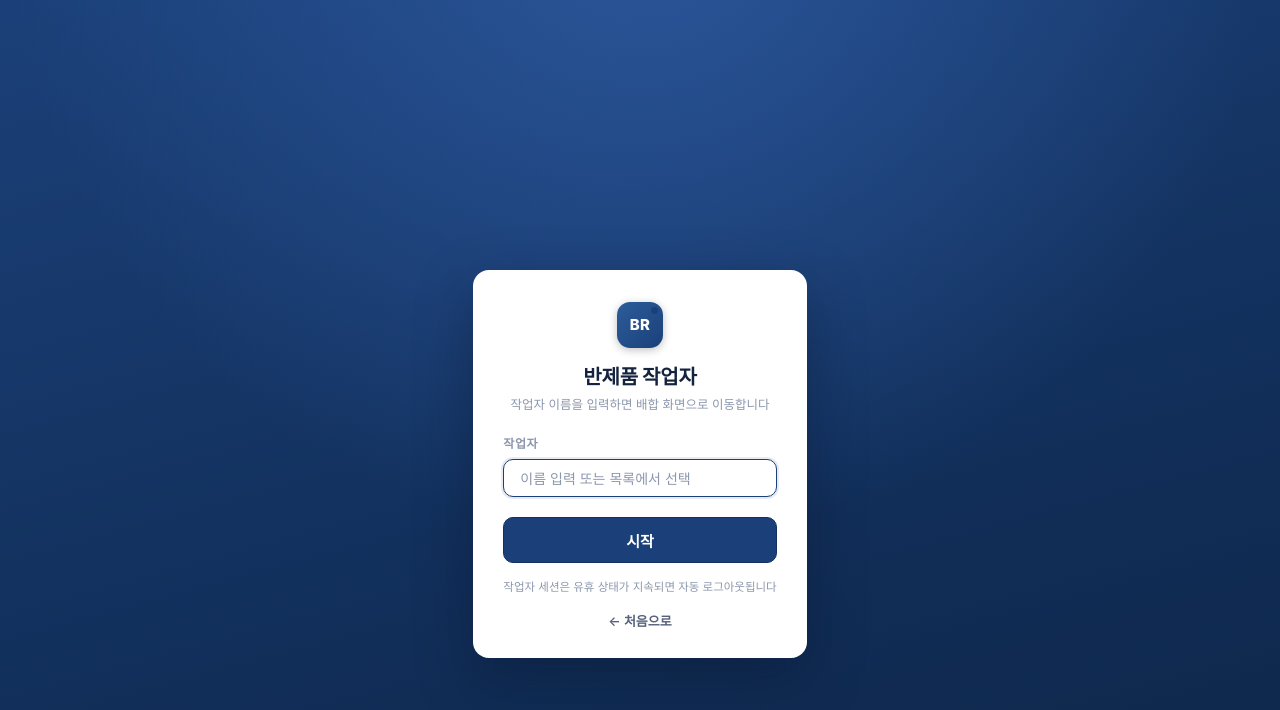
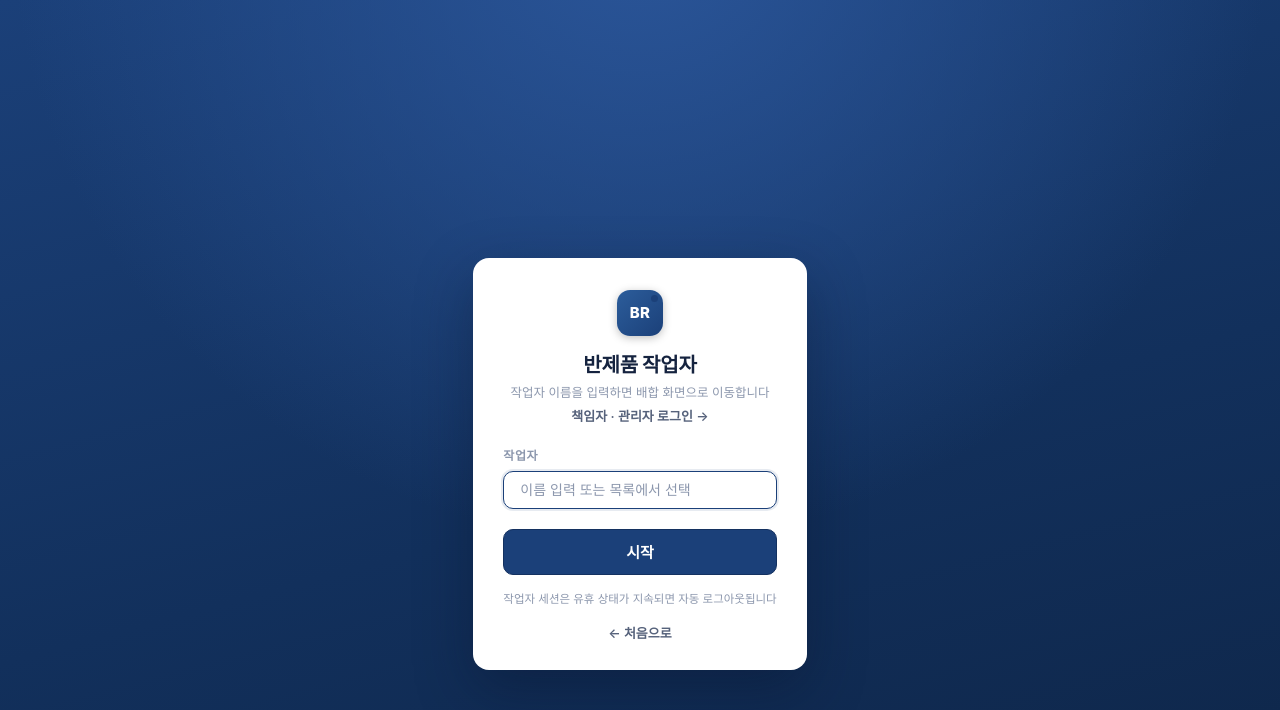
Before and after one commit to ykh00046/IRMS, a Python web app: template templates/blend_login.html in a window 1280 px wide. Shown: the top 710 px of the page. Run offline with Jinja, Linux system fonts and the light colour scheme; the template is opened without the code that fills it, so the values that code supplies are empty; some web fonts are replaced.

Commit message:
feat(blend): manager login link on the worker entry screen
반제품 작업자 화면(/blend/login)에 '책임자 · 관리자 로그인 →' 링크 추가 — 책임자가
현장 단말에서 이름 입력 없이 바로 관리 로그인으로 진입. 이름 입력이 자동 포커스되며
제안 목록이 펼쳐지는 화면이라, 링크는 목록에 가려지지 않는 입력 위(헤더 아래)에 배치.

Co-Authored-By: Claude Fable 5 <noreply@anthropic.com>

```diff
--- a/templates/blend_login.html
+++ b/templates/blend_login.html
@@ -19,6 +19,9 @@
           <span class="brand-logo login-logo">BR</span>
           <h1 class="login-title">반제품 작업자</h1>
           <p class="login-subtitle">작업자 이름을 입력하면 배합 화면으로 이동합니다</p>
+          <!-- 이름 입력이 자동 포커스되며 제안 목록이 펼쳐지므로, 책임자 진입 링크는
+               목록에 가려지지 않게 입력 위(헤더 아래)에 둔다 -->
+          <a href="/management/login" class="login-back">책임자 · 관리자 로그인 →</a>
         </div>
 
         <div class="login-field worker-suggest-anchor">
```
